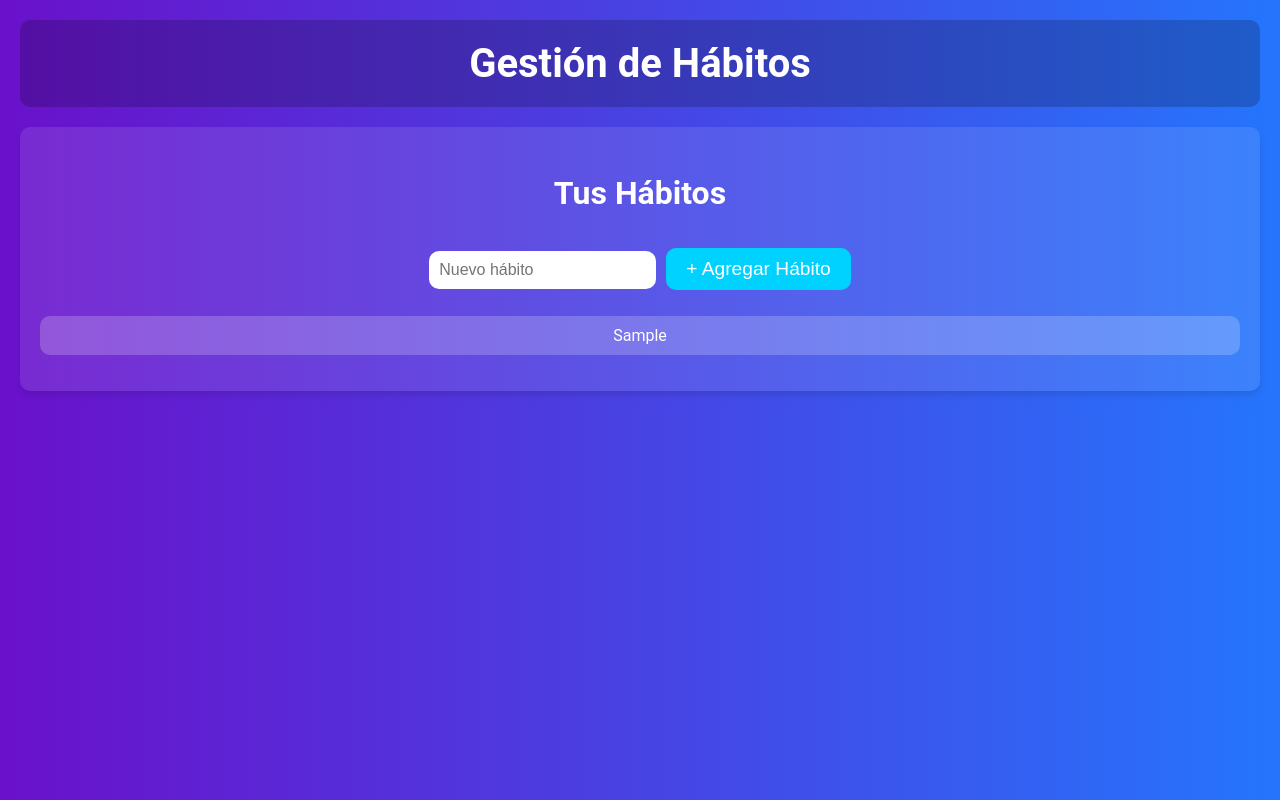
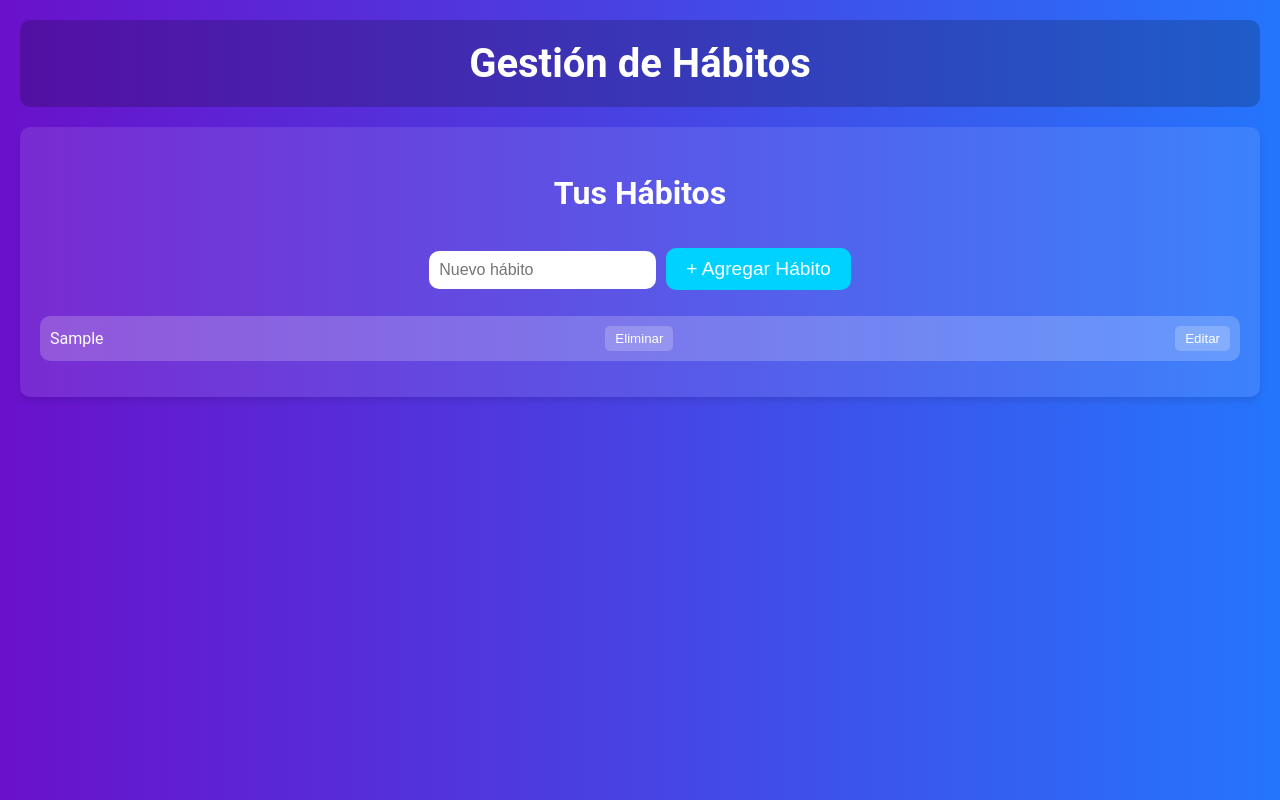
Before and after one commit to Machillo/habit-tracker, a React (Create React App) app in the folder frontend/: page / in a window 1280 px wide. Both pictures are taken after typing "Sample" into the empty fields and a click on the button "+ Agregar Hábito". Built offline with nearby package versions, Linux system fonts and the light colour scheme.

Commit message:
Agregar funcionalidad para editar y eliminar hábitos

```diff
--- a/frontend/src/App.css
+++ b/frontend/src/App.css
@@ -98,8 +98,32 @@ body {
 }
 
 .habits li {
+  display: flex;
+  justify-content: space-between;
+  align-items: center;
   background: rgba(255, 255, 255, 0.2);
   padding: 10px;
   margin: 5px 0;
   border-radius: 10px;
 }
+
+.habits button {
+  background: rgba(255, 255, 255, 0.2);
+  color: #fff;
+  border: none;
+  border-radius: 5px;
+  padding: 5px 10px;
+  cursor: pointer;
+  transition: all 0.3s ease-in-out;
+}
+
+.habits button:hover {
+  background: rgba(255, 255, 255, 0.4);
+}
+
+.habits input {
+  padding: 5px;
+  border: none;
+  border-radius: 5px;
+  font-size: 1rem;
+}
--- a/frontend/src/App.js
+++ b/frontend/src/App.js
@@ -2,14 +2,34 @@ import React, { useState } from 'react';
 import './App.css';
 
 function App() {
-  const [habits, setHabits] = useState([]); // Almacenar hábitos
-  const [newHabit, setNewHabit] = useState(''); // Nuevo hábito
+  const [habits, setHabits] = useState([]);
+  const [newHabit, setNewHabit] = useState('');
+  const [editingIndex, setEditingIndex] = useState(null); // Estado para editar hábitos
+  const [editingText, setEditingText] = useState(''); // Texto del hábito en edición
 
   const addHabit = () => {
     if (newHabit.trim() !== '') {
-      setHabits([...habits, newHabit]); // Agrega el hábito al estado
-      setNewHabit(''); // Limpia el campo
+      setHabits([...habits, newHabit]);
+      setNewHabit('');
     }
+  };
+
+  const deleteHabit = (index) => {
+    setHabits(habits.filter((_, i) => i !== index)); // Elimina el hábito por índice
+  };
+
+  const editHabit = (index) => {
+    setEditingIndex(index);
+    setEditingText(habits[index]); // Coloca el texto del hábito actual en edición
+  };
+
+  const saveEdit = () => {
+    const updatedHabits = habits.map((habit, index) =>
+      index === editingIndex ? editingText : habit
+    );
+    setHabits(updatedHabits);
+    setEditingIndex(null);
+    setEditingText('');
   };
 
   return (
@@ -37,7 +57,24 @@ function App() {
             ) : (
               <ul>
                 {habits.map((habit, index) => (
-                  <li key={index}>{habit}</li>
+                  <li key={index}>
+                    {editingIndex === index ? (
+                      <div>
+                        <input
+                          type="text"
+                          value={editingText}
+                          onChange={(e) => setEditingText(e.target.value)}
+                        />
+                        <button onClick={saveEdit}>Guardar</button>
+                      </div>
+                    ) : (
+                      <span>{habit}</span>
+                    )}
+                    <button onClick={() => deleteHabit(index)}>Eliminar</button>
+                    {editingIndex !== index && (
+                      <button onClick={() => editHabit(index)}>Editar</button>
+                    )}
+                  </li>
                 ))}
               </ul>
             )}
```
